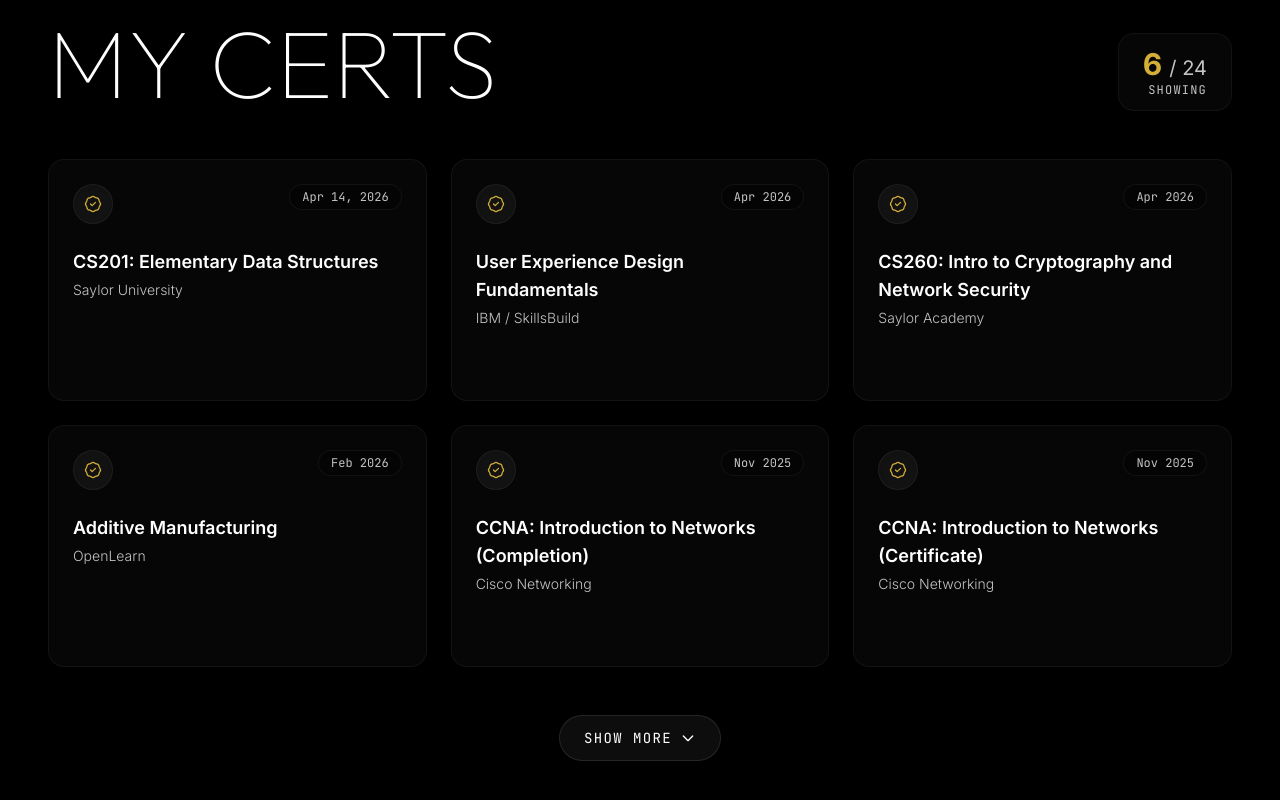
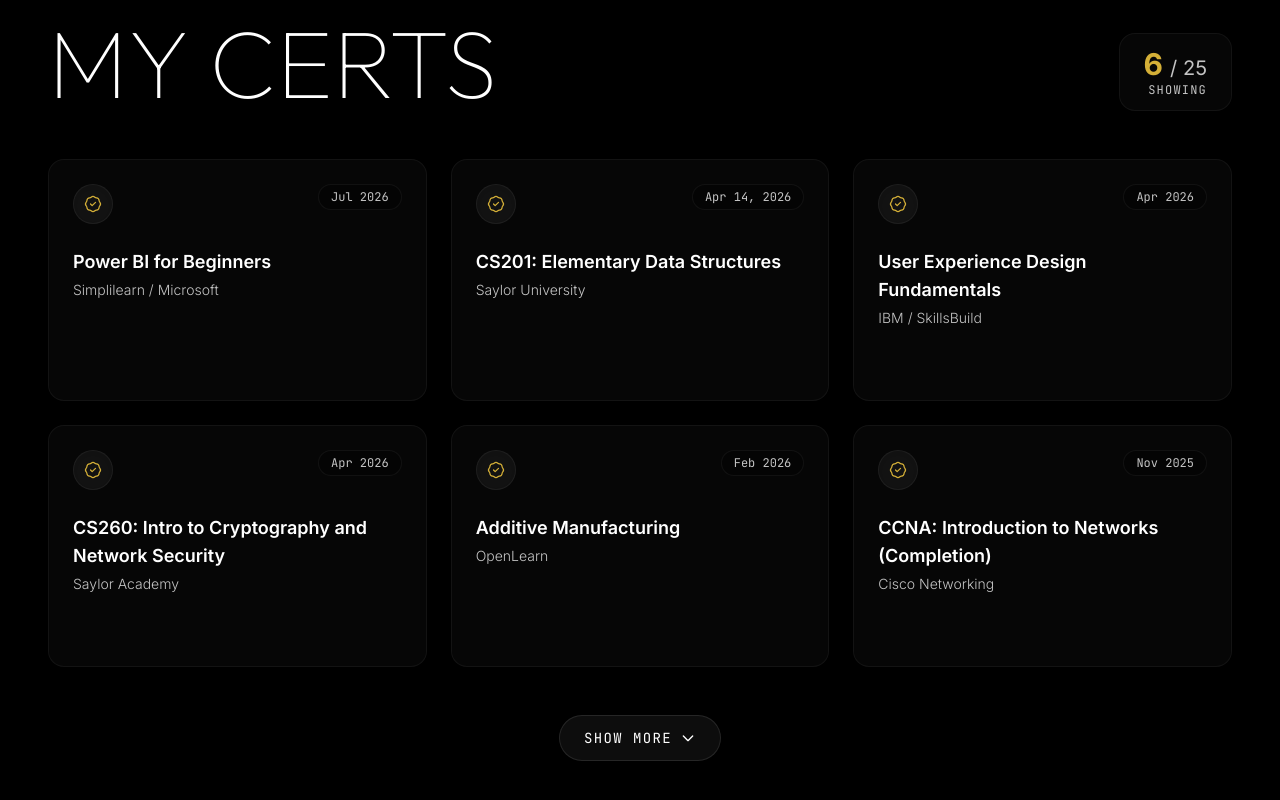
Before and after one commit to ajithpulloju/portfolio, a Next.js app: page / in a window 1280 px wide. Shown: the part 9591-10391 px from the top of the page. Built offline with nearby package versions, Linux system fonts and the light colour scheme; no server answers.

Commit message:
Add Power BI for Beginners certificate

```diff
--- a/components/CertificationsSection.tsx
+++ b/components/CertificationsSection.tsx
@@ -16,6 +16,7 @@ interface Certification {
 }
 
 const certificationsData: Certification[] = [
+  { id: "power-bi", title: "Power BI for Beginners", issuer: "Simplilearn / Microsoft", date: "Jul 2026", image: "/certs/power-bi.jpg", certId: "10475876" },
   { id: "dsa", title: "CS201: Elementary Data Structures", issuer: "Saylor University", date: "Apr 14, 2026", image: "/certs/DSA.jpg", grade: "88.71%", hours: "36 Hours", certId: "8313450122PO" },
   { id: "ibm-hci", title: "User Experience Design Fundamentals", issuer: "IBM / SkillsBuild", date: "Apr 2026", image: "/certs/HCI%20IBM%20certificate.jpg" },
   { id: "cyber-sec", title: "CS260: Intro to Cryptography and Network Security", issuer: "Saylor Academy", date: "Apr 2026", image: "/certs/cyber%20security.jpg" },
```
